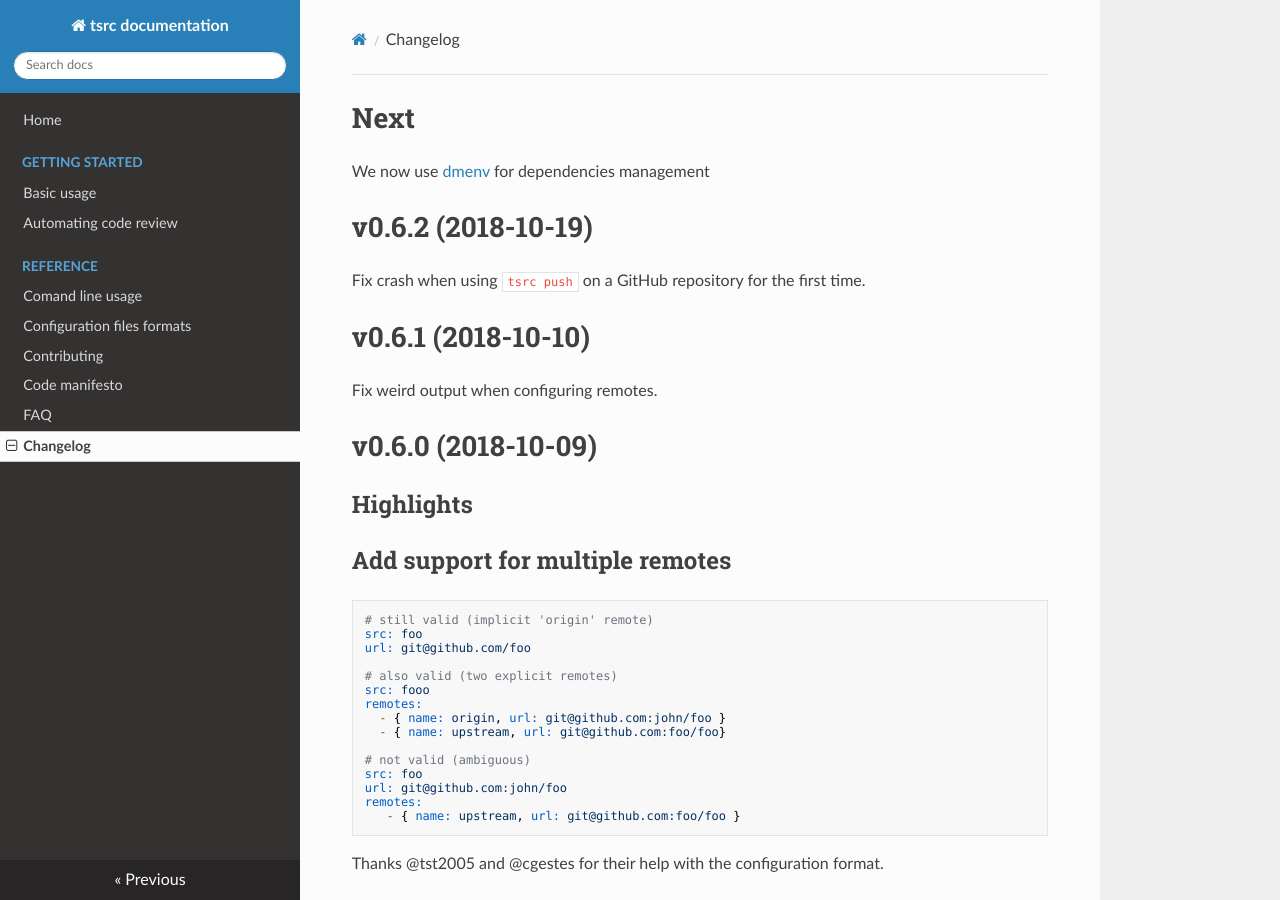
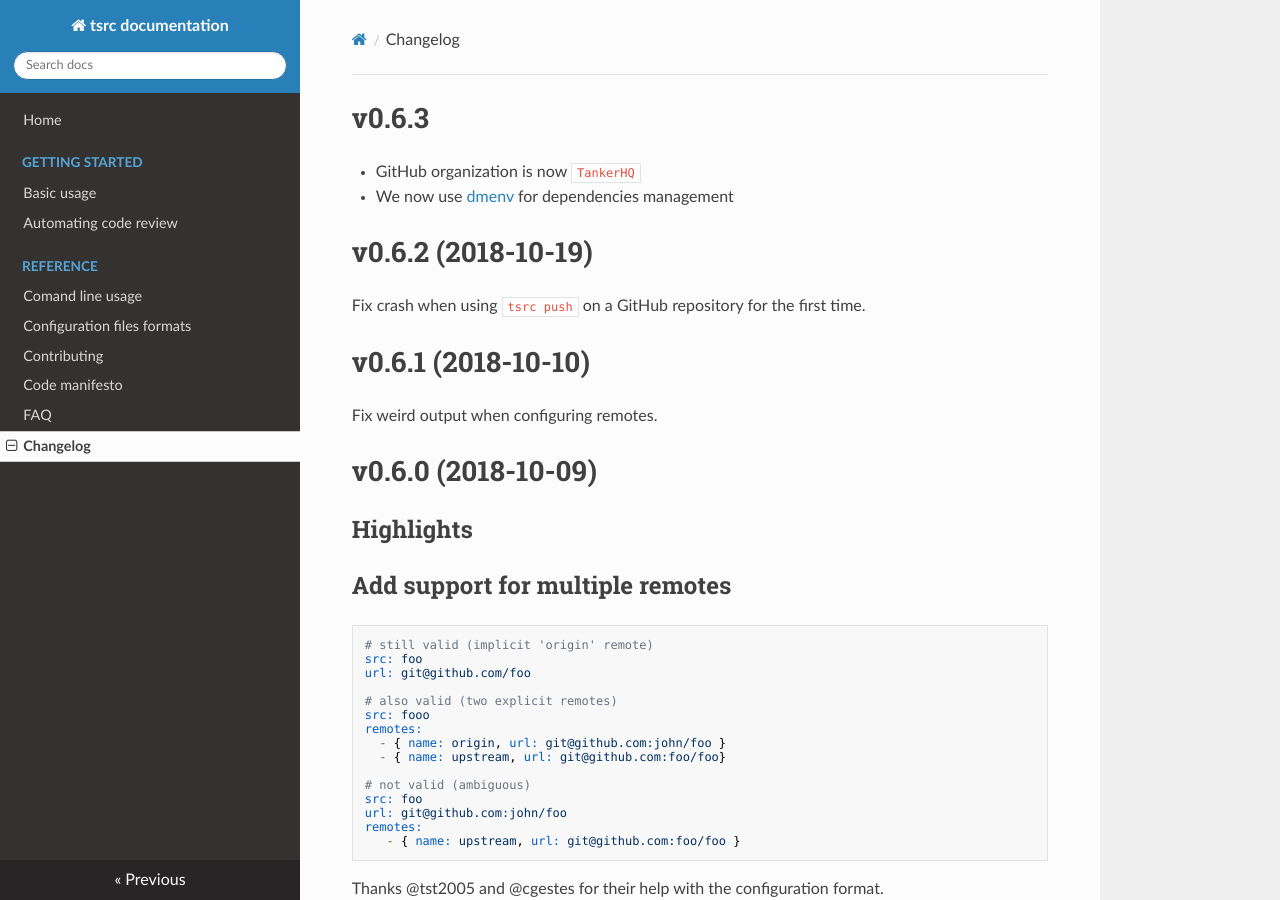
Before and after one commit to your-tools/tsrc, an MkDocs documentation site: the page built from docs/changelog.md, in a window 1280 px wide and 900 px high. Built offline with MkDocs 1.6.1, drawn with Linux system fonts in a browser that asks for light colours; nearby versions of some CDN libraries.

Commit message:
Update changelog

```diff
--- a/docs/changelog.md
+++ b/docs/changelog.md
@@ -1,6 +1,7 @@
-# Next
+# v0.6.3
 
-We now use [dmenv](https://github.com/TankerHQ/dmenv) for dependencies management
+* GitHub organization is now `TankerHQ`
+* We now use [dmenv](https://github.com/TankerHQ/dmenv) for dependencies management
 
 # v0.6.2 (2018-10-19)
 
```
